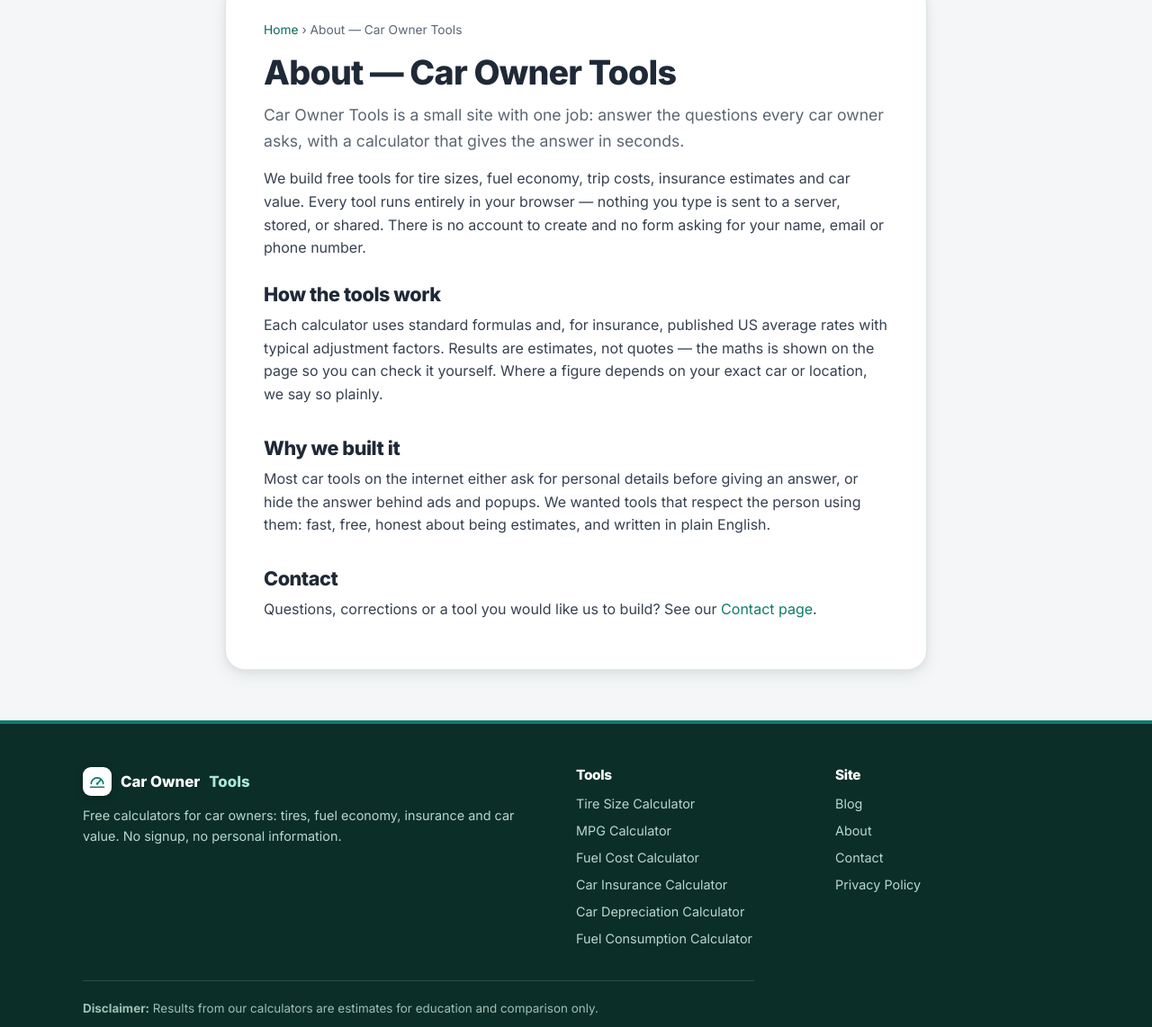
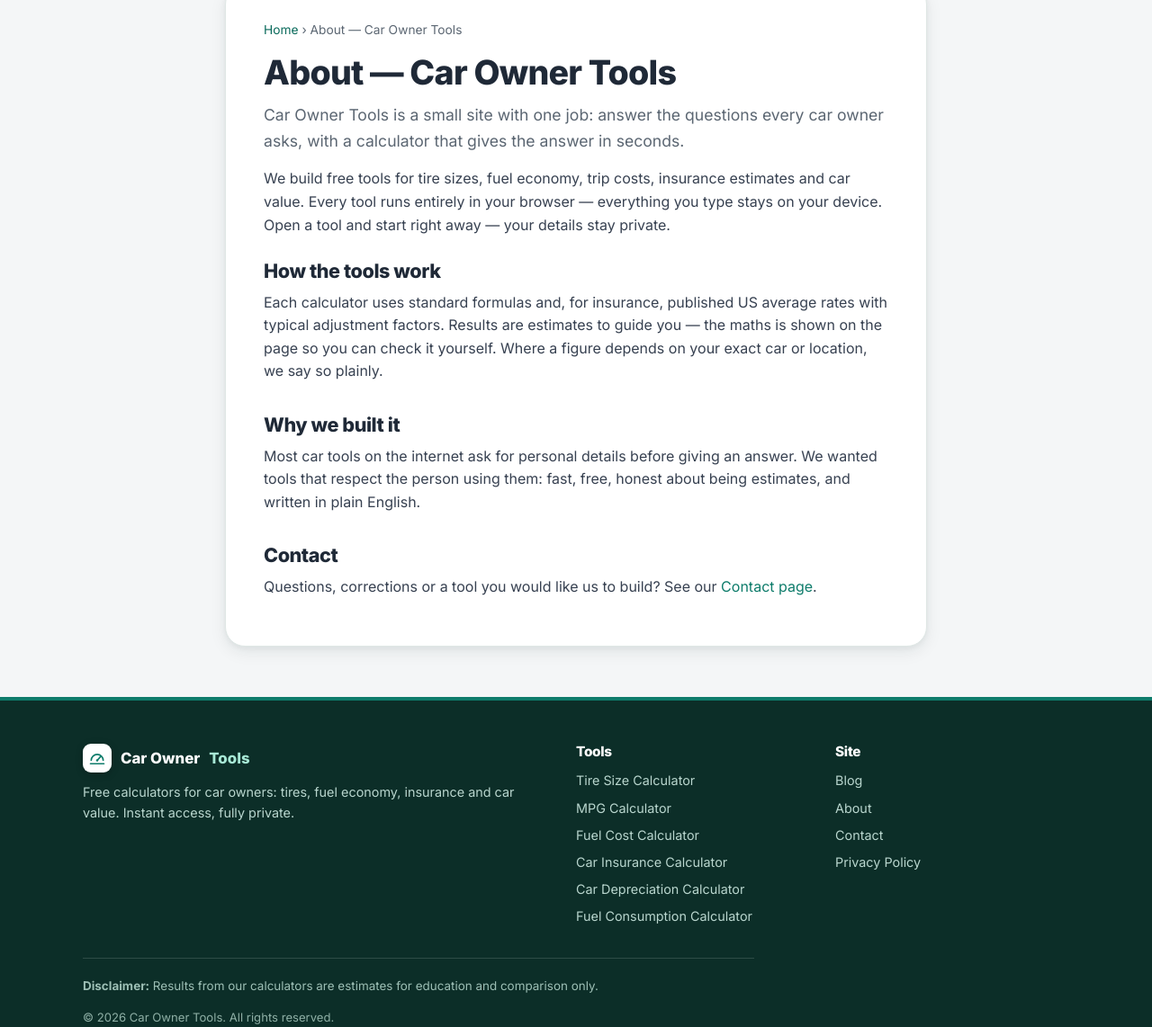
Before and after one commit to ranameerusman-ai/car-owner-tools, a plain HTML site: page about/index.html in a window 1280 px wide. Shown: the part 113-1255 px from the top of the page at 90% size. Drawn offline with Linux system fonts and the light colour scheme.

Commit message:
Rewrite all content in positive language

```diff
--- a/about/index.html
+++ b/about/index.html
@@ -24,11 +24,11 @@
 <p class="crumbs" style="color:var(--muted)"><a href="../">Home</a> &rsaquo; About — Car Owner Tools</p>
 <h1>About — Car Owner Tools</h1>
 <p class="lead">Car Owner Tools is a small site with one job: answer the questions every car owner asks, with a calculator that gives the answer in seconds.</p>
-<p>We build free tools for tire sizes, fuel economy, trip costs, insurance estimates and car value. Every tool runs entirely in your browser — nothing you type is sent to a server, stored, or shared. There is no account to create and no form asking for your name, email or phone number.</p>
+<p>We build free tools for tire sizes, fuel economy, trip costs, insurance estimates and car value. Every tool runs entirely in your browser — everything you type stays on your device. Open a tool and start right away — your details stay private.</p>
 <h2>How the tools work</h2>
-<p>Each calculator uses standard formulas and, for insurance, published US average rates with typical adjustment factors. Results are estimates, not quotes — the maths is shown on the page so you can check it yourself. Where a figure depends on your exact car or location, we say so plainly.</p>
+<p>Each calculator uses standard formulas and, for insurance, published US average rates with typical adjustment factors. Results are estimates to guide you — the maths is shown on the page so you can check it yourself. Where a figure depends on your exact car or location, we say so plainly.</p>
 <h2>Why we built it</h2>
-<p>Most car tools on the internet either ask for personal details before giving an answer, or hide the answer behind ads and popups. We wanted tools that respect the person using them: fast, free, honest about being estimates, and written in plain English.</p>
+<p>Most car tools on the internet ask for personal details before giving an answer. We wanted tools that respect the person using them: fast, free, honest about being estimates, and written in plain English.</p>
 <h2>Contact</h2>
 <p>Questions, corrections or a tool you would like us to build? See our <a href="../contact/">Contact page</a>.</p>
 </main>
@@ -36,7 +36,7 @@
 <footer class="site-footer">
   <div class="wrap">
     <div class="cols">
-      <div><div class="footer-brand"><span class="brand-mark"><svg viewBox="0 0 24 24" fill="none" stroke="#0e7c6b" stroke-width="2" stroke-linecap="round" stroke-linejoin="round" aria-hidden="true"><path d="M4 15a8 8 0 1 1 16 0"/><path d="M12 15l4.5-5"/><circle cx="12" cy="15" r="1.5" fill="#0e7c6b" stroke="none"/><path d="M3 19.5h18"/></svg></span>Car Owner <span>Tools</span></div><p>Free calculators for car owners: tires, fuel economy, insurance and car value. No signup, no personal information.</p></div>
+      <div><div class="footer-brand"><span class="brand-mark"><svg viewBox="0 0 24 24" fill="none" stroke="#0e7c6b" stroke-width="2" stroke-linecap="round" stroke-linejoin="round" aria-hidden="true"><path d="M4 15a8 8 0 1 1 16 0"/><path d="M12 15l4.5-5"/><circle cx="12" cy="15" r="1.5" fill="#0e7c6b" stroke="none"/><path d="M3 19.5h18"/></svg></span>Car Owner <span>Tools</span></div><p>Free calculators for car owners: tires, fuel economy, insurance and car value. Instant access, fully private.</p></div>
       <div><h4>Tools</h4><ul><li><a href="../tools/tire-size-calculator/">Tire Size Calculator</a></li><li><a href="../tools/mpg-calculator/">MPG Calculator</a></li><li><a href="../tools/fuel-cost-calculator/">Fuel Cost Calculator</a></li><li><a href="../tools/car-insurance-calculator/">Car Insurance Calculator</a></li><li><a href="../tools/car-depreciation-calculator/">Car Depreciation Calculator</a></li><li><a href="../tools/fuel-consumption-calculator/">Fuel Consumption Calculator</a></li></ul></div>
       <div><h4>Site</h4><ul>
         <li><a href="../blog/">Blog</a></li>
```
